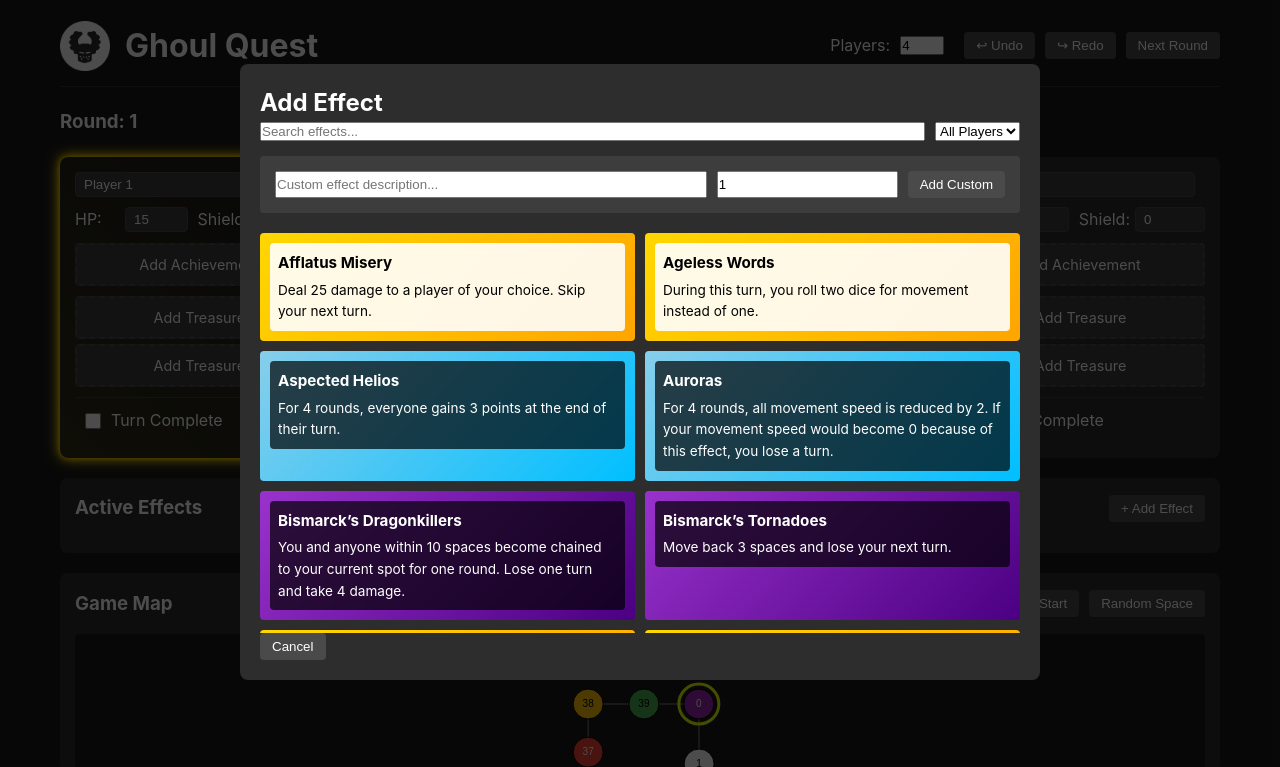
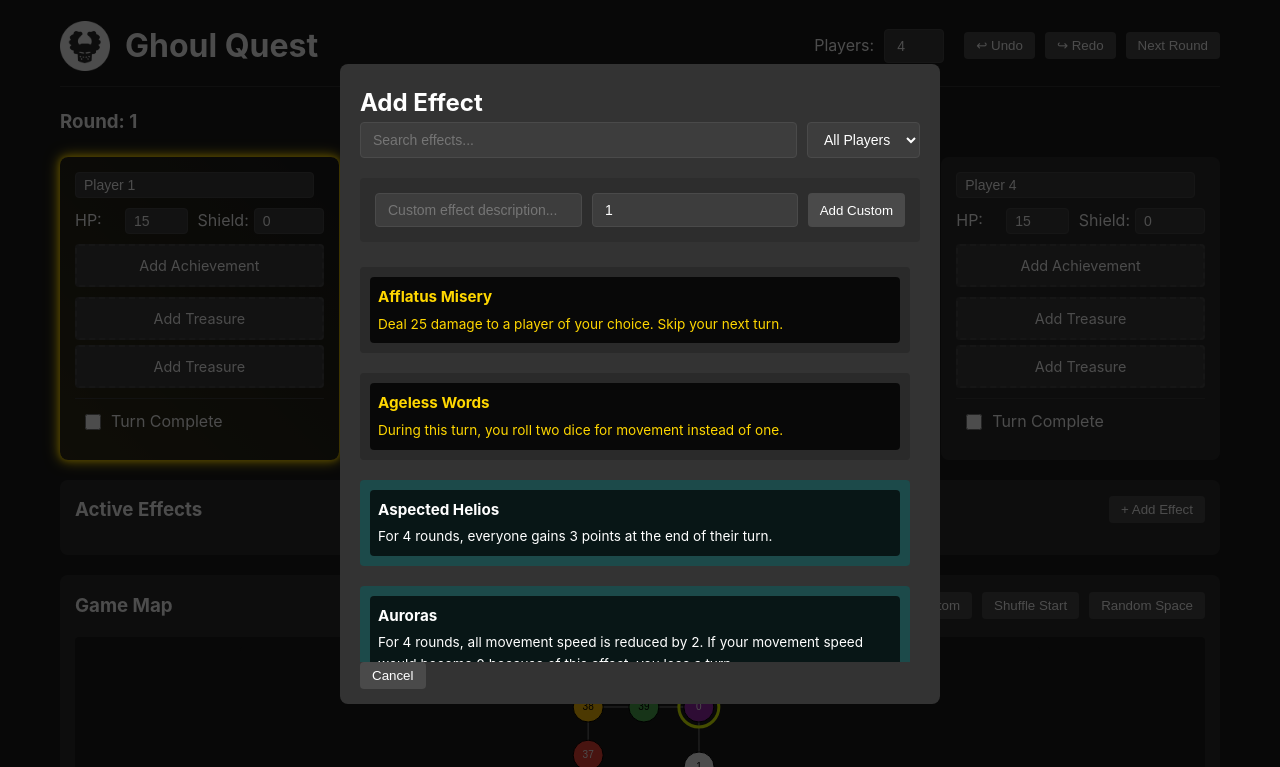
Before and after one commit to TrainerHol/GhoulQuest, a plain HTML site: page index.html in a window 1280 px wide. Both pictures are taken after a click on the button "+ Add Effect". Shown: the top 767 px of the page. Drawn offline with Linux system fonts and the light colour scheme.

Commit message:
Readability

```diff
--- a/styles.css
+++ b/styles.css
@@ -266,8 +266,8 @@ button:hover {
 }
 
 .effect-option.treasure .effect-content {
-  color: #000;
-  background-color: rgba(255, 255, 255, 0.9);
+  color: #ffd700;
+  background-color: rgba(0, 0, 0, 0.8);
 }
 
 .effect-option.aether {
@@ -279,8 +279,8 @@ button:hover {
 }
 
 .effect-option.diversion .effect-content {
-  color: #000;
-  background-color: rgba(255, 255, 255, 0.9);
+  color: #fff;
+  background-color: rgba(0, 0, 0, 0.8);
 }
 
 .effect-option:hover {
@@ -843,3 +843,174 @@ button:hover {
   border-radius: 50%;
   display: inline-block;
 }
+
+/* Input styling */
+input[type="text"],
+input[type="number"],
+input[type="search"],
+select {
+  padding: 8px 12px;
+  border: 1px solid #444;
+  border-radius: 4px;
+  background: #2a2a2a;
+  color: #fff;
+  font-size: 14px;
+}
+
+input[type="text"]:focus,
+input[type="number"]:focus,
+input[type="search"]:focus,
+select:focus {
+  outline: none;
+  border-color: #666;
+  box-shadow: 0 0 0 2px rgba(255, 255, 255, 0.1);
+}
+
+/* Effect types in modal */
+.effect-option {
+  padding: 10px;
+  margin: 5px 0;
+  border-radius: 4px;
+  cursor: pointer;
+  transition: transform 0.2s;
+}
+
+.effect-option:hover {
+  transform: translateX(5px);
+}
+
+.effect-option.treasure {
+  background: #2a2a2a;
+  color: #ffc107;
+}
+
+.effect-option.diversion {
+  background: #1a1a1a;
+  color: #fff;
+}
+
+.effect-option.summon {
+  background: #4a1c4a;
+  color: #fff;
+}
+
+.effect-option.aether {
+  background: #1c4a4a;
+  color: #fff;
+}
+
+.effect-option.custom {
+  background: #2d2d2d;
+  color: #fff;
+}
+
+/* Modal content */
+.modal-content {
+  background: #333;
+  padding: 20px;
+  border-radius: 8px;
+  max-width: 600px;
+  width: 90%;
+  max-height: 80vh;
+  overflow-y: auto;
+  position: relative;
+  color: #fff;
+}
+
+.effect-search,
+.treasure-search,
+.achievement-search {
+  margin-bottom: 20px;
+  display: flex;
+  gap: 10px;
+}
+
+.effect-search input,
+.treasure-search input,
+.achievement-search input,
+.custom-effect input {
+  flex: 1;
+  background: #2a2a2a;
+  color: #fff;
+  border: 1px solid #444;
+}
+
+/* Player count styling */
+.player-count input {
+  width: 60px;
+  background: #2a2a2a;
+  color: #fff;
+  border: 1px solid #444;
+  border-radius: 4px;
+  padding: 8px 12px;
+  font-size: 14px;
+}
+
+.player-count input:focus {
+  outline: none;
+  border-color: #666;
+  box-shadow: 0 0 0 2px rgba(255, 255, 255, 0.1);
+}
+
+/* Custom effect section */
+.custom-effect {
+  display: flex;
+  gap: 10px;
+  margin-bottom: 20px;
+  padding: 15px;
+  background: #2d2d2d;
+  border-radius: 4px;
+}
+
+.custom-effect input[type="number"] {
+  width: 80px;
+}
+
+/* Effect list scrolling */
+.effect-list {
+  max-height: 400px;
+  overflow-y: auto;
+  padding-right: 10px;
+}
+
+.effect-list::-webkit-scrollbar {
+  width: 8px;
+}
+
+.effect-list::-webkit-scrollbar-track {
+  background: #2a2a2a;
+  border-radius: 4px;
+}
+
+.effect-list::-webkit-scrollbar-thumb {
+  background: #555;
+  border-radius: 4px;
+}
+
+.effect-list::-webkit-scrollbar-thumb:hover {
+  background: #666;
+}
+
+/* Input styling consistency */
+.effect-search input,
+.treasure-search input,
+.achievement-search input,
+.custom-effect input,
+.player-count input,
+select#effectTarget {
+  background-color: #3d3d3d;
+  border: 1px solid #4a4a4a;
+  color: white;
+  padding: 8px 12px;
+  border-radius: 4px;
+}
+
+.effect-search input:focus,
+.treasure-search input:focus,
+.achievement-search input:focus,
+.custom-effect input:focus,
+.player-count input:focus,
+select#effectTarget:focus {
+  border-color: #666;
+  outline: none;
+}
```
